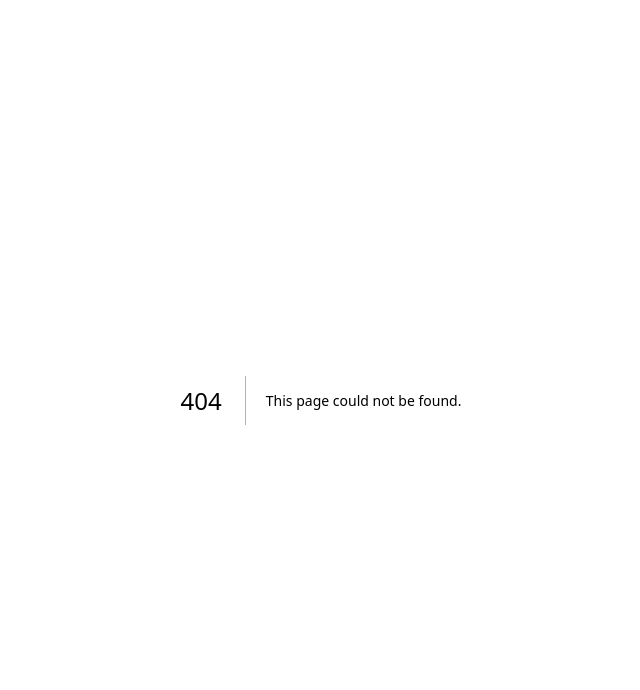
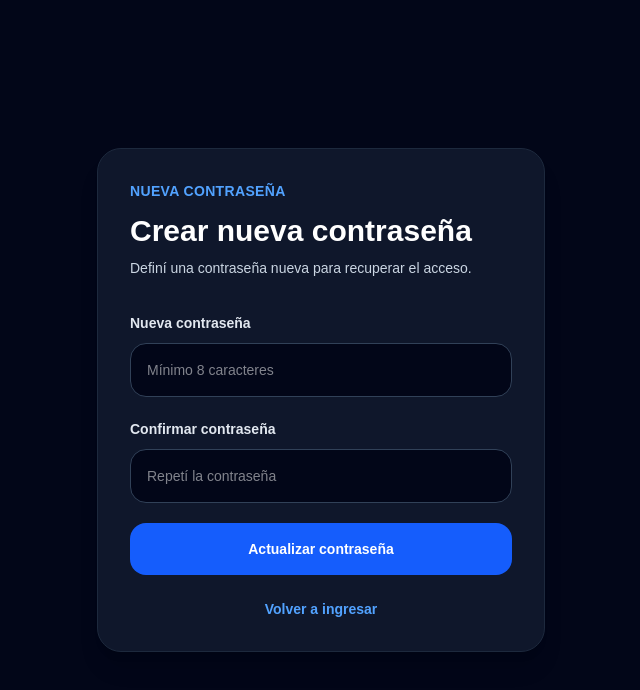
Before and after one commit to vingignoli-commits/catalogo_servicios, a Next.js app: page /reset-password in a window 1280 px wide. Before the commit this address had no page. Shown: the top 690 px of the page, without its empty margins (319-959 px from the left). Built offline with nearby package versions, Linux system fonts and the light colour scheme.

Commit message:
Implement reset password page with form

```diff
--- /dev/null
+++ b/src/app/(auth)/reset-password/page.tsx
@@ -0,0 +1,80 @@
+import Link from "next/link";
+
+import { resetPasswordAction } from "./actions";
+
+export default async function ResetPasswordPage({
+  searchParams,
+}: {
+  searchParams: Promise<{
+    error?: string;
+  }>;
+}) {
+  const params = await searchParams;
+
+  return (
+    <main className="flex min-h-screen items-center justify-center bg-slate-950 px-6 py-10 text-white">
+      <section className="w-full max-w-md rounded-3xl border border-slate-800 bg-slate-900 p-8 shadow-xl">
+        <p className="text-sm font-black uppercase tracking-wide text-blue-400">
+          Nueva contraseña
+        </p>
+
+        <h1 className="mt-3 text-3xl font-black">Crear nueva contraseña</h1>
+
+        <p className="mt-2 text-sm leading-relaxed text-slate-300">
+          Definí una contraseña nueva para recuperar el acceso.
+        </p>
+
+        {params.error ? (
+          <div className="mt-6 rounded-2xl border border-red-900 bg-red-950/60 p-4 text-sm font-bold text-red-200">
+            {params.error}
+          </div>
+        ) : null}
+
+        <form action={resetPasswordAction} className="mt-8 space-y-5">
+          <div>
+            <label className="text-sm font-bold text-slate-200">
+              Nueva contraseña
+            </label>
+
+            <input
+              name="password"
+              type="password"
+              required
+              minLength={8}
+              placeholder="Mínimo 8 caracteres"
+              className="mt-2 w-full rounded-2xl border border-slate-700 bg-slate-950 px-4 py-4 text-sm text-white outline-none ring-blue-500 focus:ring-2"
+            />
+          </div>
+
+          <div>
+            <label className="text-sm font-bold text-slate-200">
+              Confirmar contraseña
+            </label>
+
+            <input
+              name="confirmPassword"
+              type="password"
+              required
+              minLength={8}
+              placeholder="Repetí la contraseña"
+              className="mt-2 w-full rounded-2xl border border-slate-700 bg-slate-950 px-4 py-4 text-sm text-white outline-none ring-blue-500 focus:ring-2"
+            />
+          </div>
+
+          <button
+            type="submit"
+            className="w-full rounded-2xl bg-blue-600 px-5 py-4 text-sm font-black text-white transition hover:bg-blue-700"
+          >
+            Actualizar contraseña
+          </button>
+        </form>
+
+        <p className="mt-6 text-center text-sm text-slate-400">
+          <Link href="/login" className="font-black text-blue-400">
+            Volver a ingresar
+          </Link>
+        </p>
+      </section>
+    </main>
+  );
+}
```
